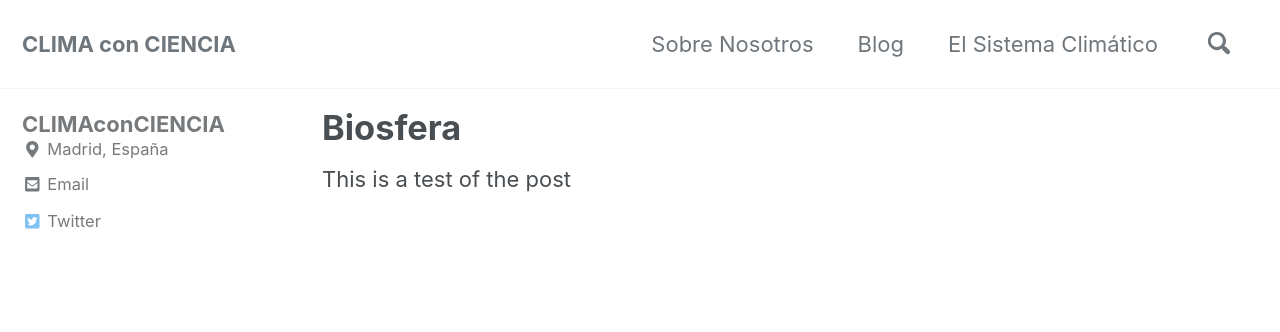
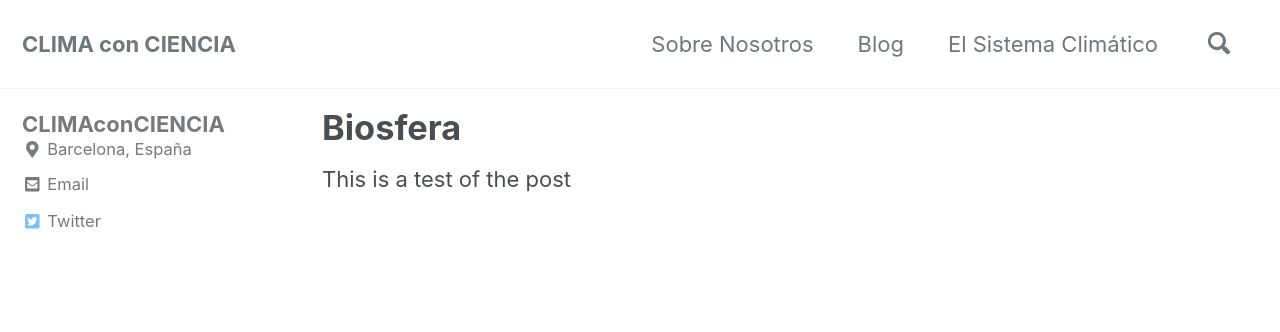
Before and after one commit to CLIMAconCIENCIA/climaconciencia.github.io, a Jekyll site: the page built from _posts/2019-04-05-biosfera.md, in a window 1280 px wide. Shown: the top 332 px of the page. Built offline with Jekyll 4.4.1, drawn with Linux system fonts in a browser that asks for light colours; cached includes are drawn as plain includes; nearby versions of some CDN libraries.

Commit message:
Update _config.yml

```diff
--- a/_config.yml
+++ b/_config.yml
@@ -108,7 +108,7 @@ author:
   name             : "CLIMAconCIENCIA"
   avatar           : # path of avatar image, e.g. "/assets/images/bio-photo.jpg"
   bio              :
-  location         : "Madrid, España"
+  location         : "Barcelona, España"
   email            :
   links:
     - label: "Email"
```
